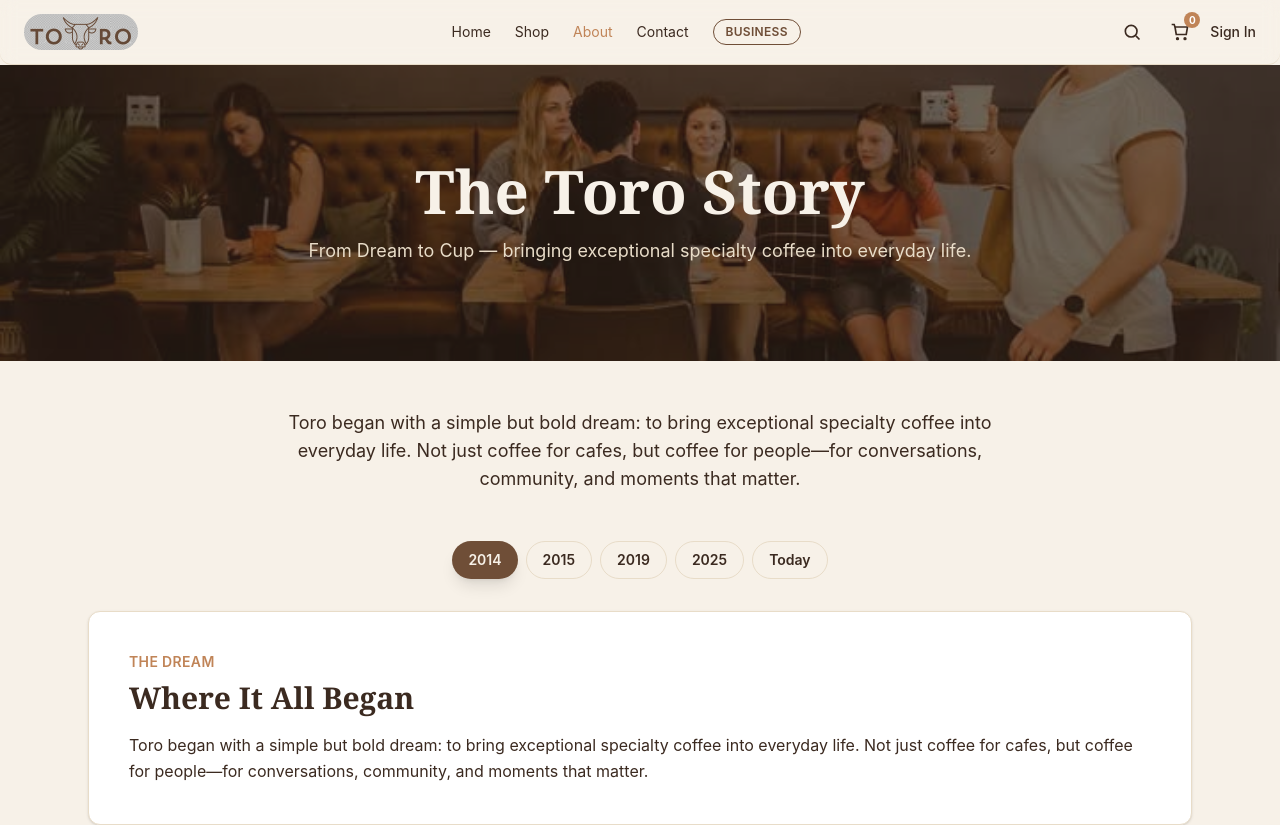
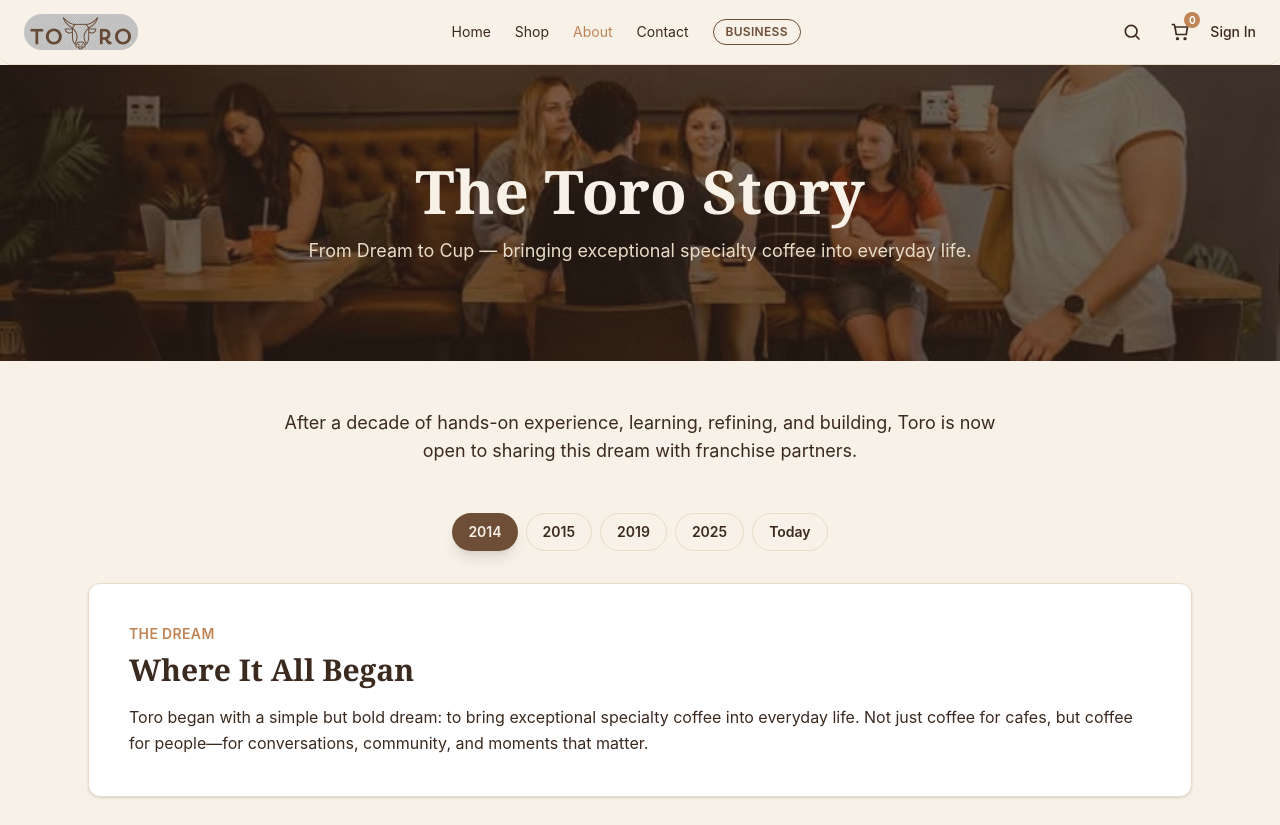
Before and after one commit to ThamiRoneo/company-project1-toro, a React (Vite) app: page /about in a window 1280 px wide. Shown: the top 825 px of the page. Built offline with nearby package versions, Linux system fonts and the light colour scheme.

Commit message:
update the about introduction

```diff
--- a/src/pages/About.jsx
+++ b/src/pages/About.jsx
@@ -141,10 +141,9 @@ export default function About() {
       {/* Intro */}
       <section className="mx-auto max-w-3xl px-4 py-12 sm:px-6">
         <p className="text-center text-lg text-toro-espresso">
-          Toro began with a simple but bold dream: to bring exceptional
-          specialty coffee into everyday life. Not just coffee for cafes, but
-          coffee for people—for conversations, community, and moments that
-          matter.
+          After a decade of hands-on experience, learning, refining, and
+          building, Toro is now open to sharing this dream with franchise
+          partners.
         </p>
       </section>
 
```
